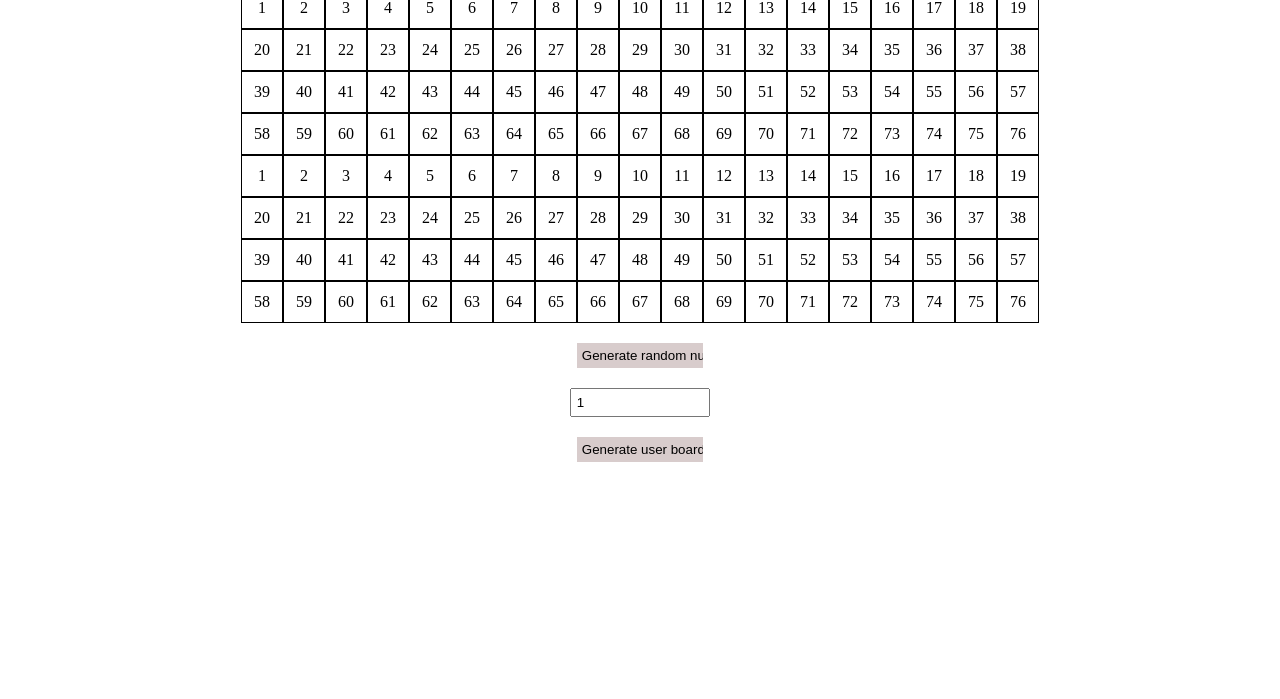
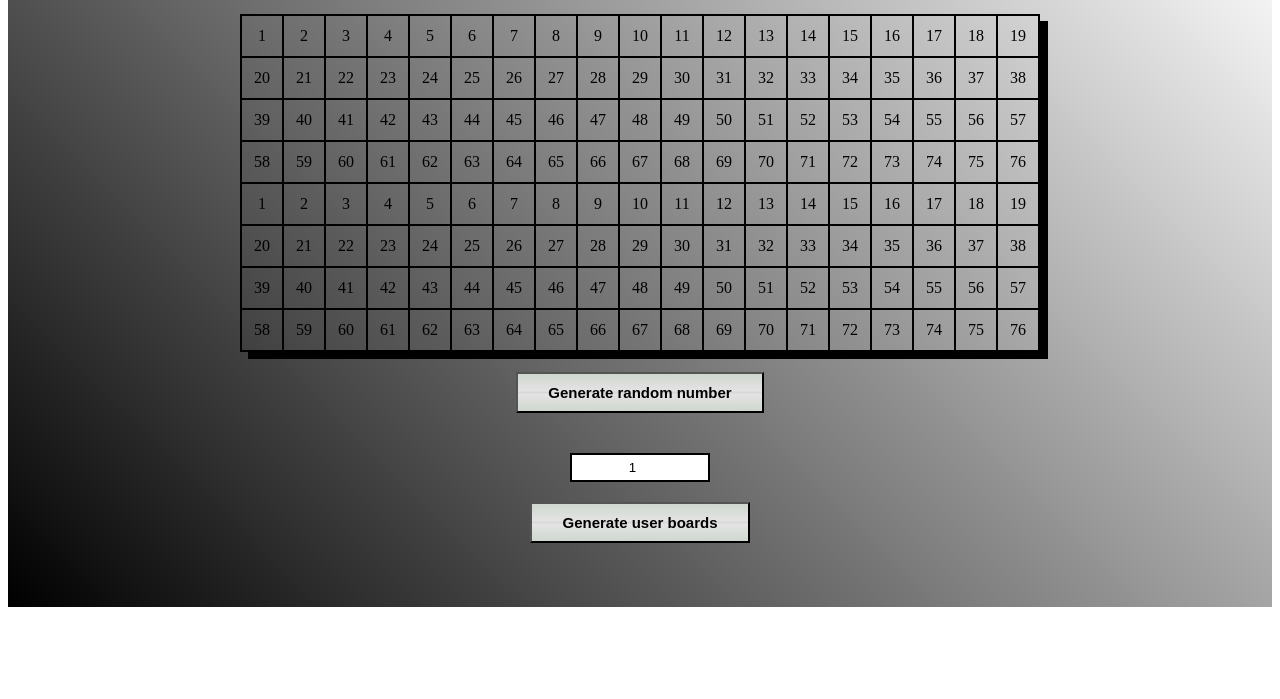
Before and after one commit to VishakhaVashisht/M1-D9, a plain HTML site: page index.html in a window 1280 px wide. Shown: the part 101-800 px from the top of the page. Drawn offline with Linux system fonts and the light colour scheme.

Commit message:
add-change

```diff
--- a/index.css
+++ b/index.css
@@ -5,11 +5,14 @@
         justify-content: center;
         align-items: center;
         width: 100%;
+        background: linear-gradient(45deg, black, transparent);
       }
       .board {
         margin: 0 auto;
         display: flex;
         flex-wrap: wrap;
+        border: 1px solid;
+        box-shadow: 8px 7px #000;
       }
       .main-board {
         width: 798px;
@@ -28,23 +31,30 @@
       }
       .t-center {
         text-align: center;
+        font-size: 43px;
+        text-shadow: 2px 0px;
       }
 
       .btn {
-        width: 10%;
-        margin-top: 20px;
-        padding: 5px;
-        background-color: #d8cccc;
-        border: none;
+        background: linear-gradient(#CFD7CF 0%, #E3E3E3 45%, #D8D8D8 50%, #E3E3E3 55%, #CFD7CF 100%);
+        padding: 10px 30px;
+        font-size: 15px;
+        font-weight: bold;
+        margin: 20px;
       }
       .input-field {
         width: 10%;
         margin-top: 20px;
         padding: 5px;
-      }
+        border: 2px solid;
+        text-align: center;
+    }
+
       input:focus {
         outline: none;
       }
       .highlight {
-        background-color: #d8cccc;
+        background: linear-gradient(90deg, #B24592,#F15F79);
+    font-size: 15px;
+    font-weight: bold;
       }
```
